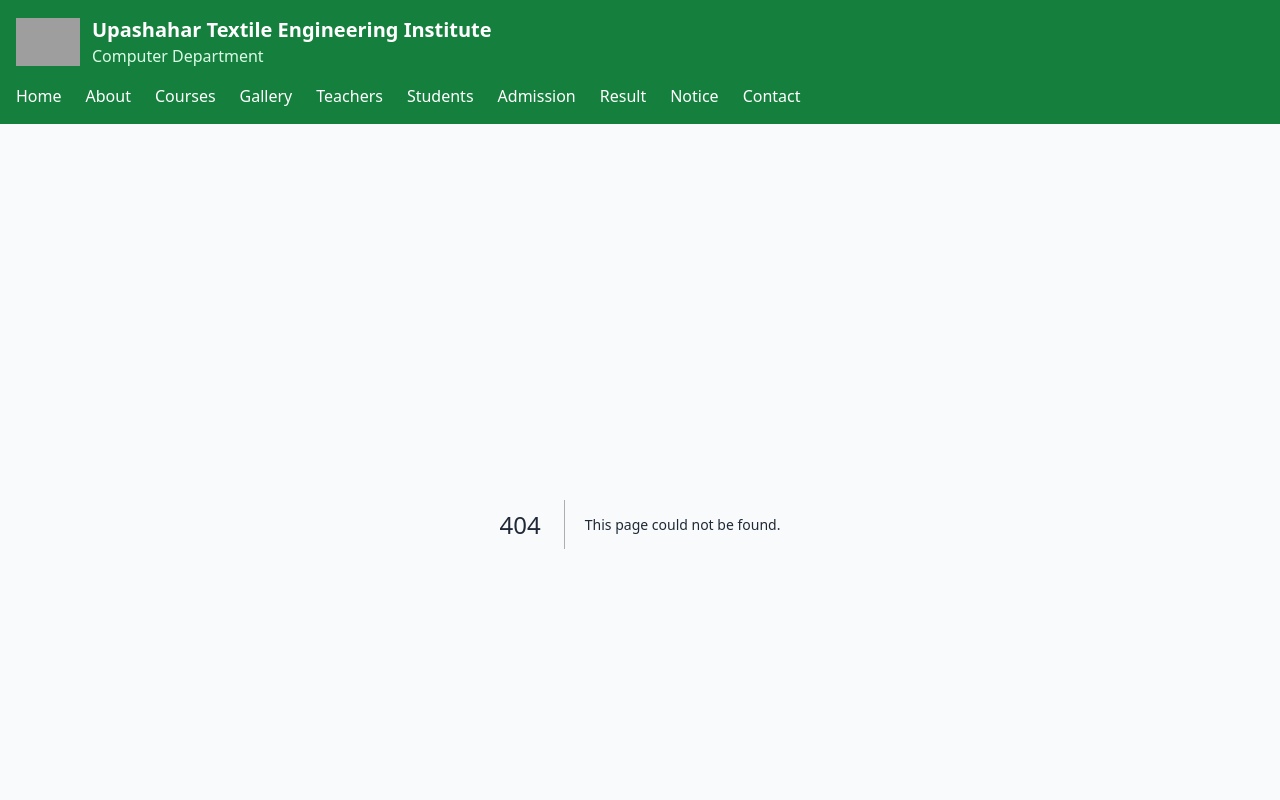
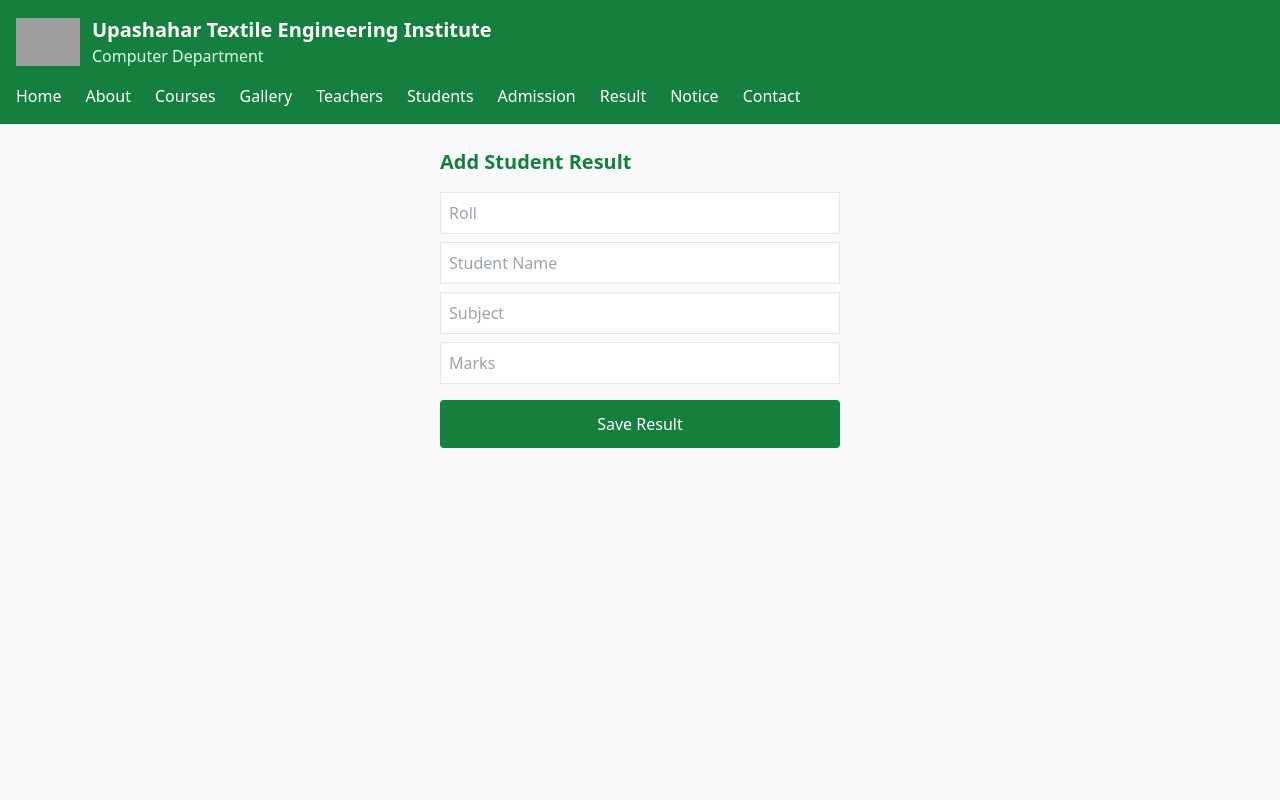
Before and after one commit to Mijanurrmiraj/utei.cst, a Next.js app: page /teacher/add-result in a window 1280 px wide. Before the commit this address had no page. Shown: the top 800 px of the page. Built offline with nearby package versions, Linux system fonts and the light colour scheme; grey boxes are pictures that could not be loaded.

Commit message:
Create page.js

```diff
--- /dev/null
+++ b/app/teacher/add-result/page.js
@@ -0,0 +1,58 @@
+"use client";
+import { useState } from "react";
+
+export default function AddResult() {
+  const [roll, setRoll] = useState("");
+  const [name, setName] = useState("");
+  const [subject, setSubject] = useState("");
+  const [marks, setMarks] = useState("");
+
+  const handleSubmit = () => {
+    alert(
+      `Result Added\nRoll: ${roll}\nName: ${name}\nSubject: ${subject}\nMarks: ${marks}`
+    );
+  };
+
+  return (
+    <div className="max-w-md mx-auto p-6">
+      <h2 className="text-xl font-bold text-green-700 mb-4">
+        Add Student Result
+      </h2>
+
+      <input
+        placeholder="Roll"
+        className="w-full border p-2 mb-2"
+        value={roll}
+        onChange={(e) => setRoll(e.target.value)}
+      />
+
+      <input
+        placeholder="Student Name"
+        className="w-full border p-2 mb-2"
+        value={name}
+        onChange={(e) => setName(e.target.value)}
+      />
+
+      <input
+        placeholder="Subject"
+        className="w-full border p-2 mb-2"
+        value={subject}
+        onChange={(e) => setSubject(e.target.value)}
+      />
+
+      <input
+        placeholder="Marks"
+        className="w-full border p-2 mb-4"
+        value={marks}
+        onChange={(e) => setMarks(e.target.value)}
+      />
+
+      <button
+        onClick={handleSubmit}
+        className="bg-green-700 text-white w-full p-3 rounded"
+      >
+        Save Result
+      </button>
+    </div>
+  );
+}
```
